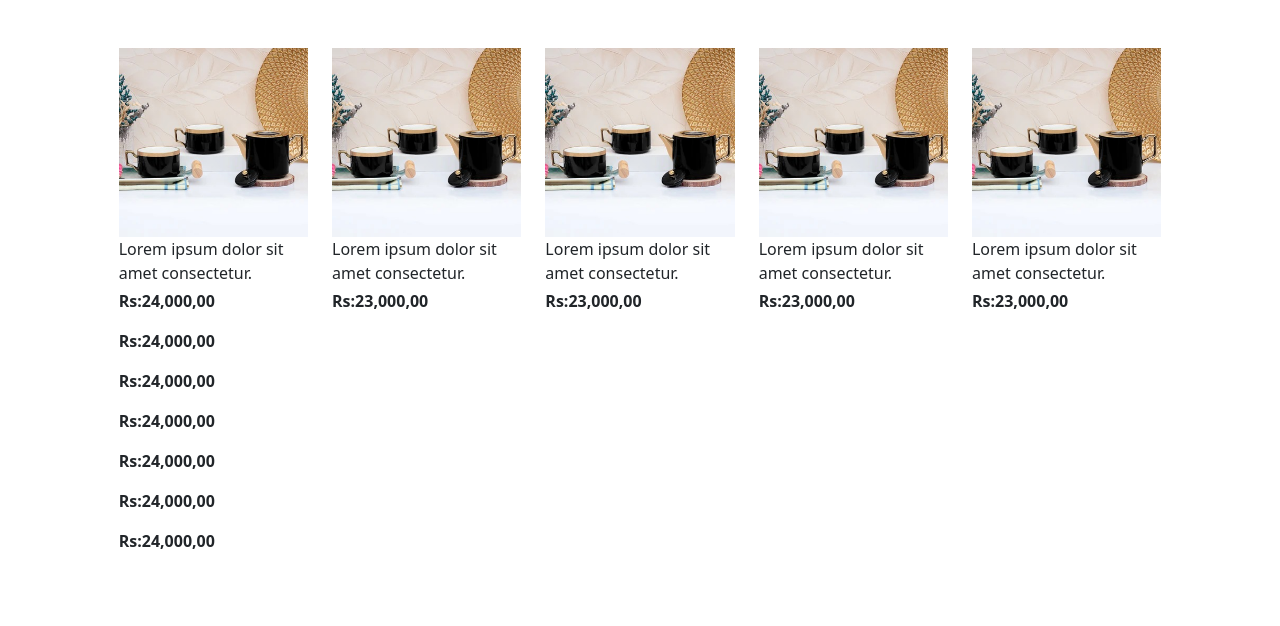
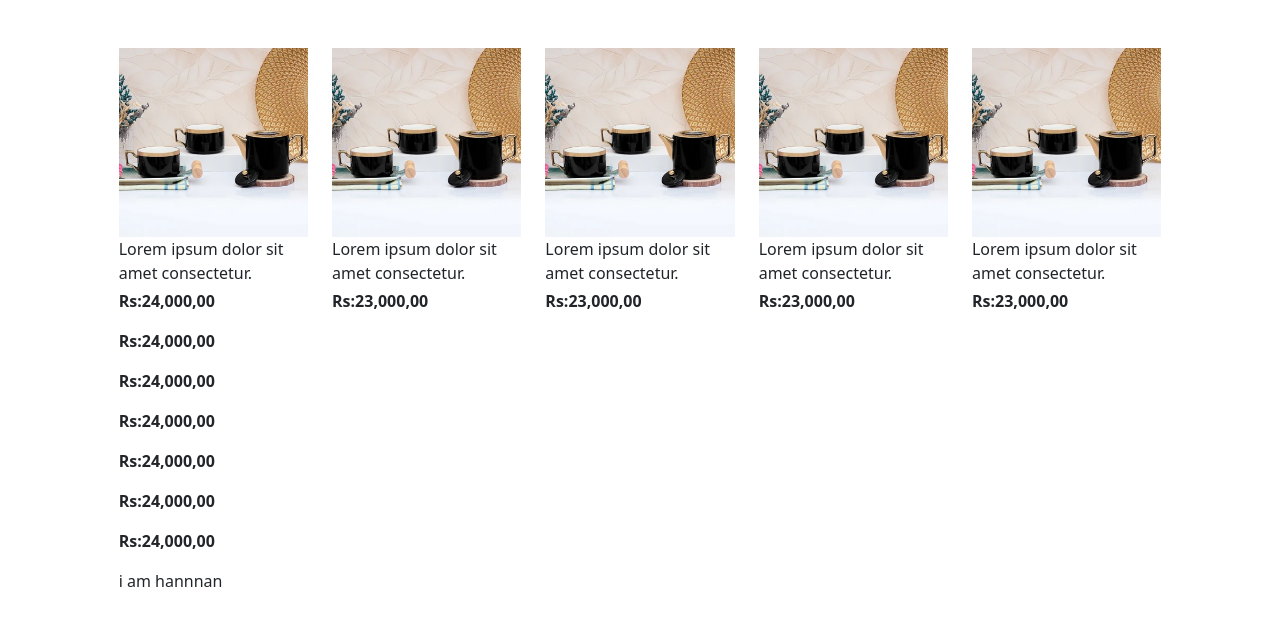
Before and after one commit to HANNAN343/my-repo, a plain HTML site: page index.html in a window 1280 px wide. Drawn offline with nearby package versions, Linux system fonts and the light colour scheme.

Commit message:
Update index.html

```diff
--- a/index.html
+++ b/index.html
@@ -24,7 +24,7 @@
                         <p class="fw-semibold">Rs:24,000,00</p>
                         <p class="fw-semibold">Rs:24,000,00</p>
                         <p class="fw-semibold">Rs:24,000,00</p>
-
+                      <p>i am hannnan</p>
                     </div>
                     <div class="col-lg-2 col-md-3 col-sm-4 col-6 d-none d-sm-block">
                         <img src="img.jpeg" alt="" class="img-fluid">
```
